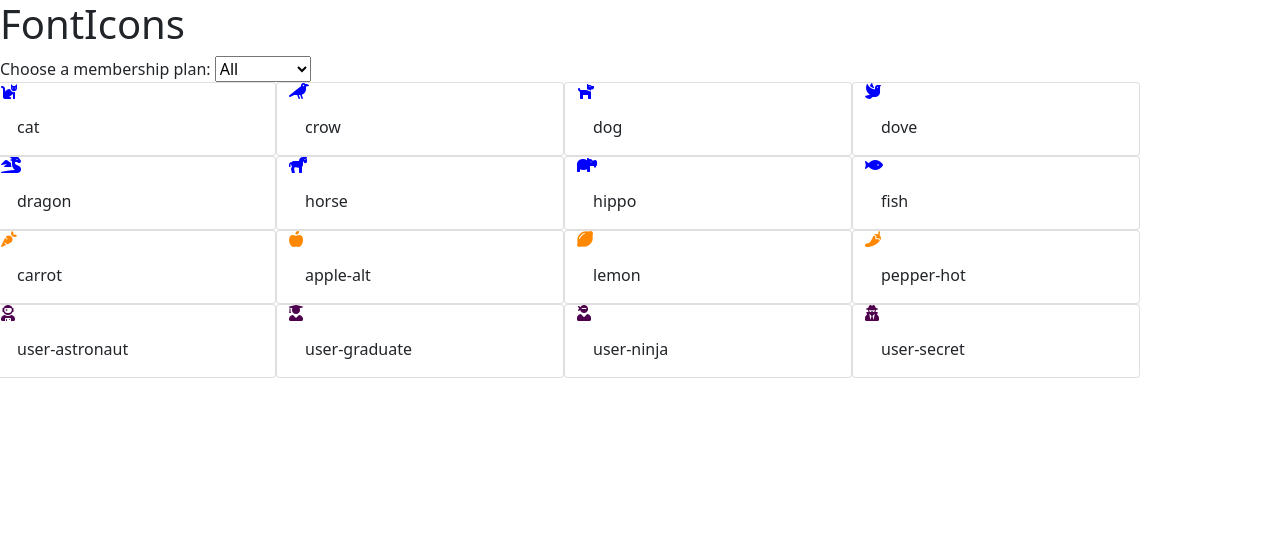
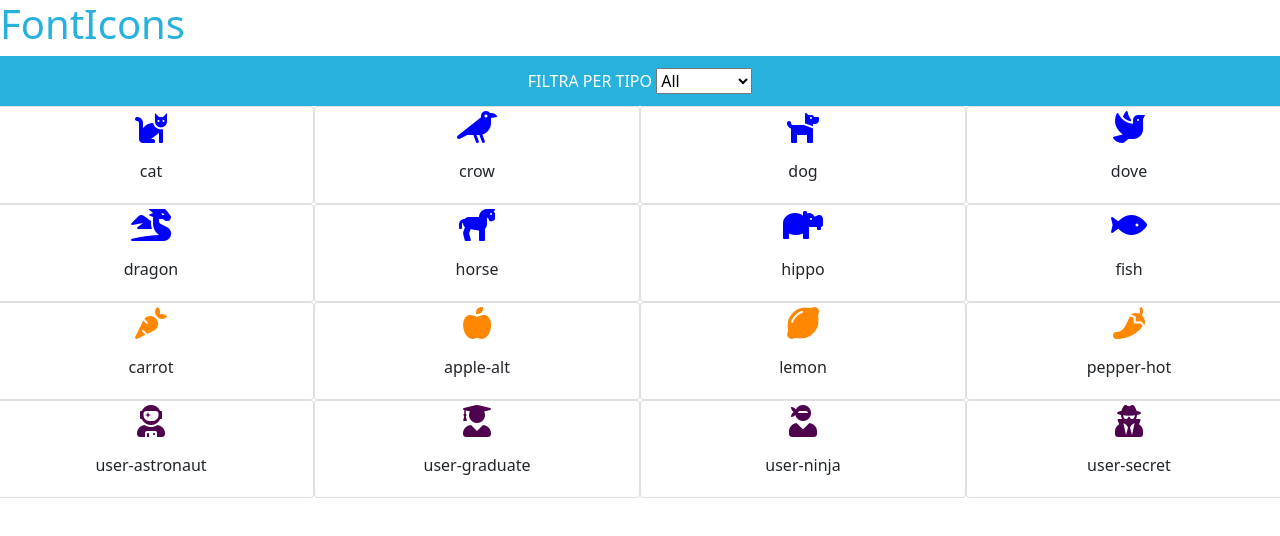
Before and after one commit to DenuccioDiego/js-es6-icons, a plain HTML site: page milestone_3/index.html in a window 1280 px wide. Drawn offline with nearby package versions, Linux system fonts and the light colour scheme.

Commit message:
ritocco hmtl e css

```diff
--- a/milestone_3/asset/css/style.css
+++ b/milestone_3/asset/css/style.css
@@ -10,3 +10,14 @@
 .vegetable_color{
      color: rgb(255, 136, 0);
 }
+
+.color_bg_header{
+     background-color: #29b1dd;
+     color: white;
+     height: 50px;
+     line-height: 50px;
+}
+
+#titolo{
+     color: #29b1dd;
+}
--- a/milestone_3/asset/javascript/main.js
+++ b/milestone_3/asset/javascript/main.js
@@ -121,8 +121,8 @@ function printIcons(){
 			}
 
 			const card = `
-			<div class="card" style="width: 18rem;">
-				<i class="${icona.family} ${icona.prefix}${icona.name} ${classColor}"></i>
+			<div class="card w-25 text-center p-1">
+				<i class="fs-2 ${icona.family} ${icona.prefix}${icona.name} ${classColor}"></i>
 					<div class="card-body">
 						<p class="card-text">${icona.name} </p>
 					</div>
--- a/milestone_3/index.html
+++ b/milestone_3/index.html
@@ -11,14 +11,17 @@
 </head>
 <body>
 
-     <h1>FontIcons</h1>
-     <label for="membership">Choose a membership plan:</label>
+     <h1 id="titolo">FontIcons</h1>
+     <div class="text-center color_bg_header">
+          <label for="membership">FILTRA PER TIPO</label>
           <select name="membership" id="membership">
                <option value="all">All</option>
                <option value="animal">animal</option>
                <option value="vegetable">vegetable</option>
                <option value="user">user</option>
           </select>
+     </div>
+
 
      <div class="row">
 
```
Lines whose indentation alone changed are shown as unchanged.
